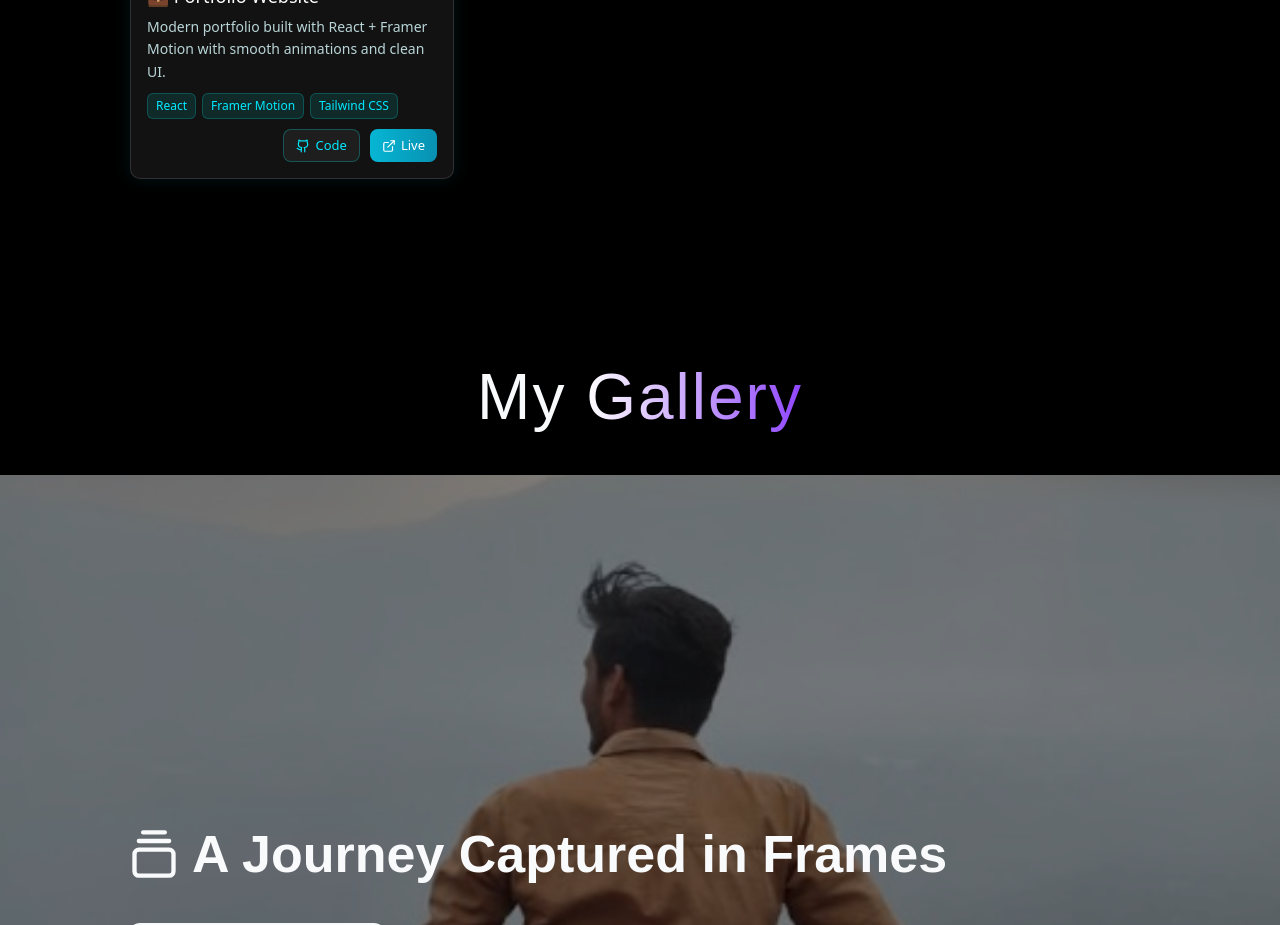
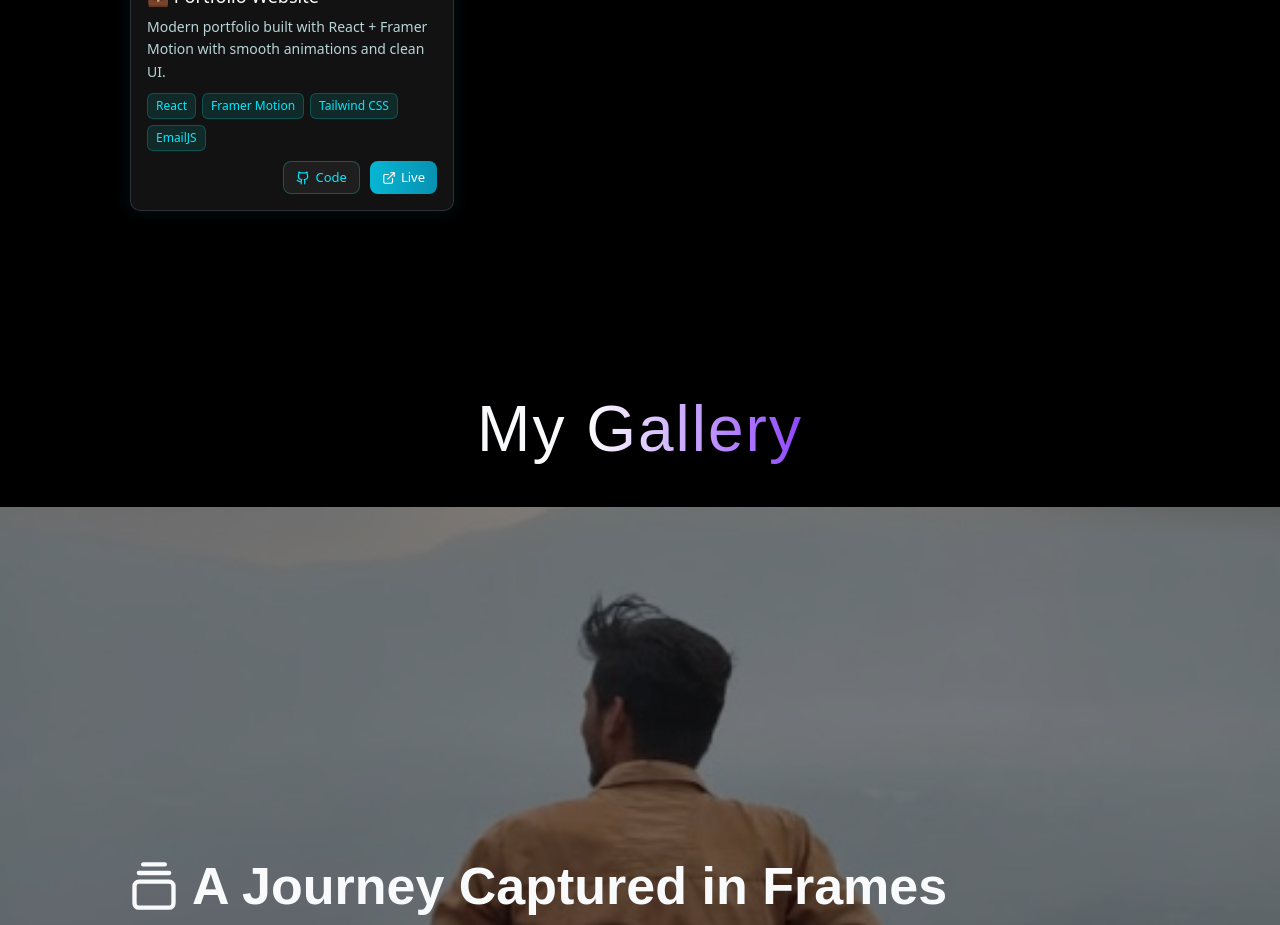
Before and after one commit to gopalverma33/my-portfolio, a React (Vite) app: page / in a window 1280 px wide. Shown: the part 4980-5905 px from the top of the page. Built offline with nearby package versions, Linux system fonts and the light colour scheme.

Commit message:
Added new section and updated UI

```diff
--- a/src/components/Projects.jsx
+++ b/src/components/Projects.jsx
@@ -61,9 +61,9 @@ const PROJECTS = [
     title: "💼 Portfolio Website",
     desc: "Modern portfolio built with React + Framer Motion with smooth animations and clean UI.",
     ss: "/portfolio.jpg",
-    tech: ["React", "Framer Motion", "Tailwind CSS"],
-    live: "https://kunj-desai.vercel.app/",
-    code: "https://github.com/kunj2803/Kunj-Portfolio",
+    tech: ["React", "Framer Motion", "Tailwind CSS", "EmailJS"],
+    live: "https://my-portfolio-6qvo.vercel.app/",
+    code: "https://github.com/gopalverma33/my-portfolio.git",
   },
 
 ];
```
Also changed, not shown: 1 other file (tests, documents, lock files or other folders).
